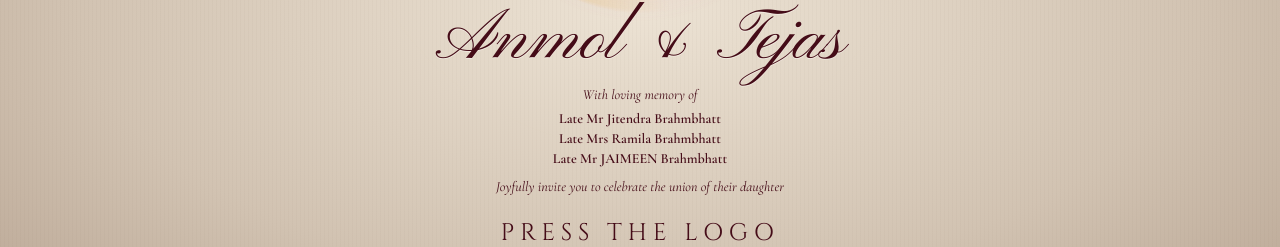
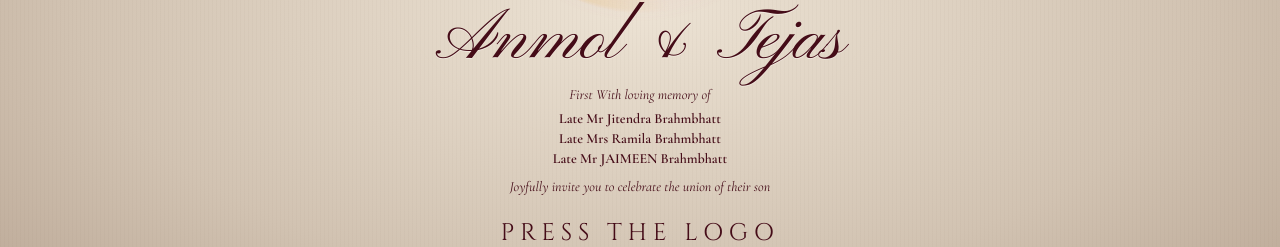
Before and after one commit to hill07/tejas-anoml, a React (Vite) app: page / in a window 1280 px wide. Shown: the part 339-586 px from the top of the page. Built offline with nearby package versions, Linux system fonts and the light colour scheme.

Commit message:
daughter to son

```diff
--- a/src/pages/Home.tsx
+++ b/src/pages/Home.tsx
@@ -69,7 +69,7 @@ function Hero() {
 
       <div className="mt-2 animate-rise px-2 text-center [animation-delay:.45s]">
         <p className="font-serif text-xs italic leading-relaxed text-maroon-deep sm:text-sm">
-          With loving memory of
+          First With loving memory of
         </p>
         <p className="mt-1 font-serif text-xs font-bold leading-relaxed text-maroon-deep sm:text-sm">
           Late Mr Jitendra Brahmbhatt
@@ -79,7 +79,7 @@ function Hero() {
           Late Mr JAIMEEN Brahmbhatt
         </p>
         <p className="mt-2 font-serif text-xs italic leading-relaxed text-maroon-deep sm:text-sm">
-          Joyfully invite you to celebrate the union of their daughter
+          Joyfully invite you to celebrate the union of their son
         </p>
       </div>
 
```
